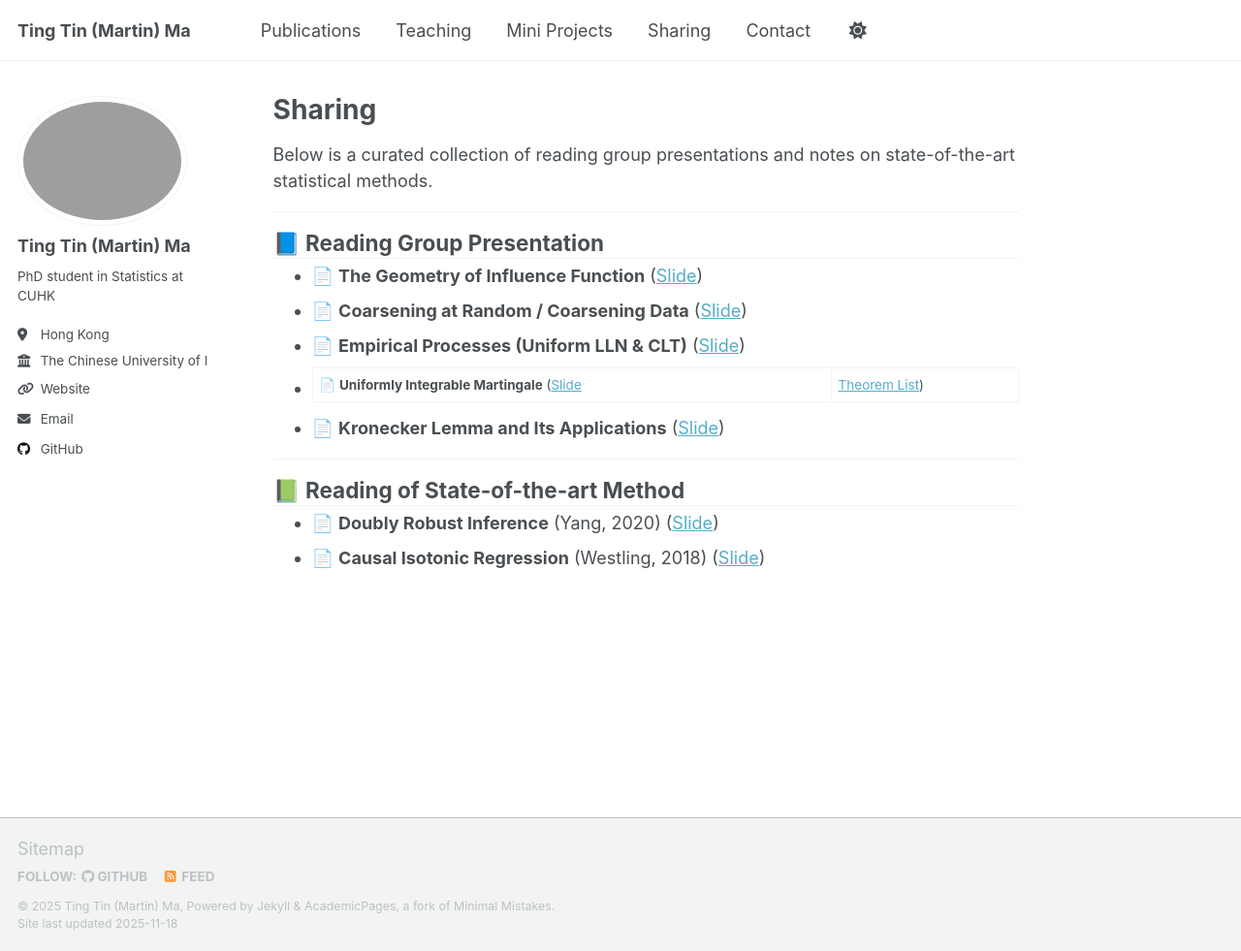
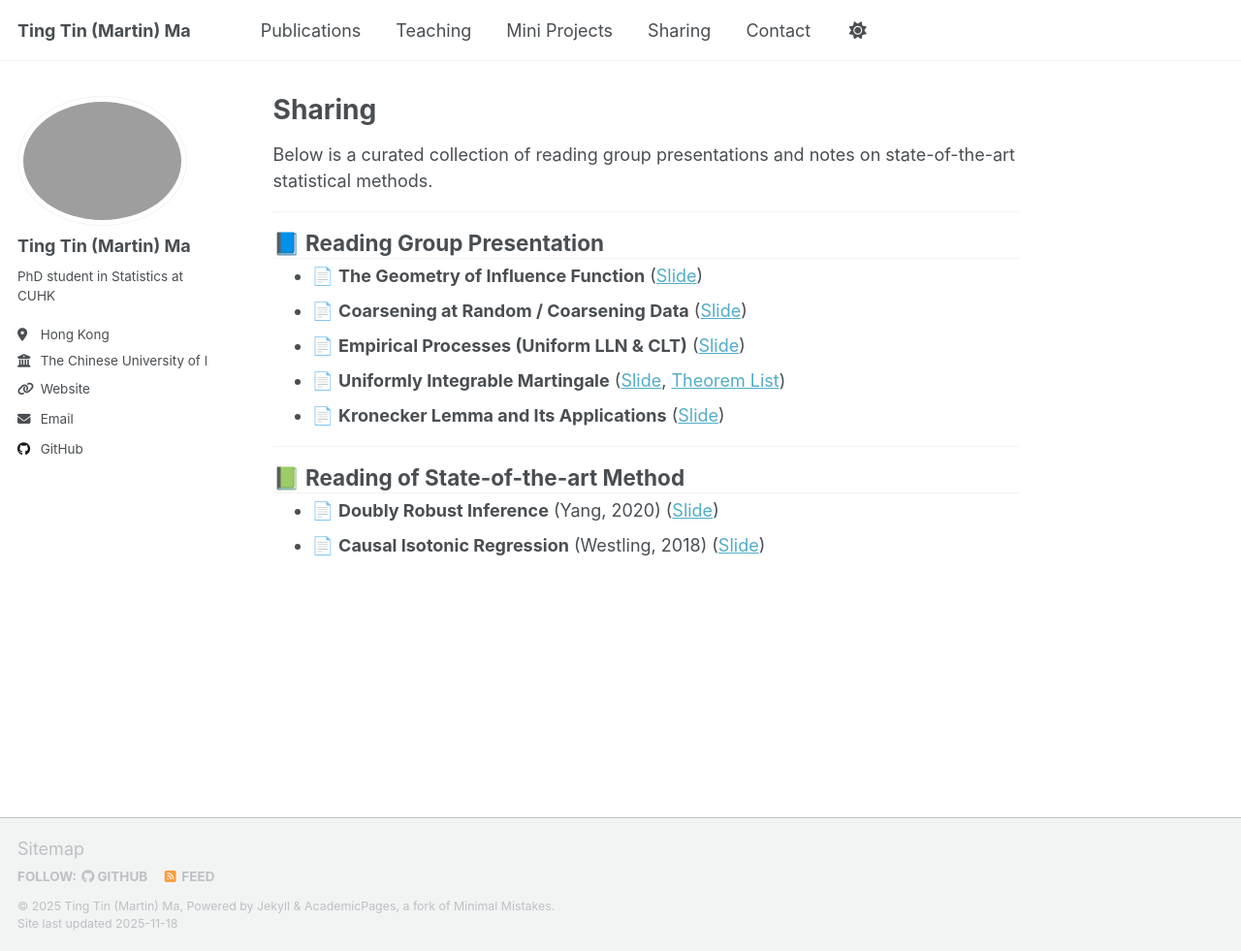
Before and after one commit to martinmtt0902/martinmtt0902.github.io, a Jekyll site: the page built from _pages/sharing.md, in a window 1280 px wide and 981 px high. Shown: the whole window at 97% size. Built offline with Jekyll 4.4.1, drawn with Linux system fonts in a browser that asks for light colours; a script that is not in the unit is left out.

```diff
--- a/_pages/sharing.md
+++ b/_pages/sharing.md
@@ -17,7 +17,7 @@ Below is a curated collection of reading group presentations and notes on state-
 
 - 📄 **Empirical Processes (Uniform LLN & CLT)** ([Slide](/assets/sharing/Empirical Process.pdf))
 
-- 📄 **Uniformly Integrable Martingale** ([Slide](/assets/sharing/UI Martingale.pdf)|[Theorem List](/assets/sharing/UI Martingale (Theorem List).pdf))
+- 📄 **Uniformly Integrable Martingale** ([Slide](/assets/sharing/UI Martingale.pdf), [Theorem List](/assets/sharing/UI Martingale (Theorem List).pdf))
 
 - 📄 **Kronecker Lemma and Its Applications** ([Slide](/assets/sharing/Kronecker Lemma.pdf))
 
```
